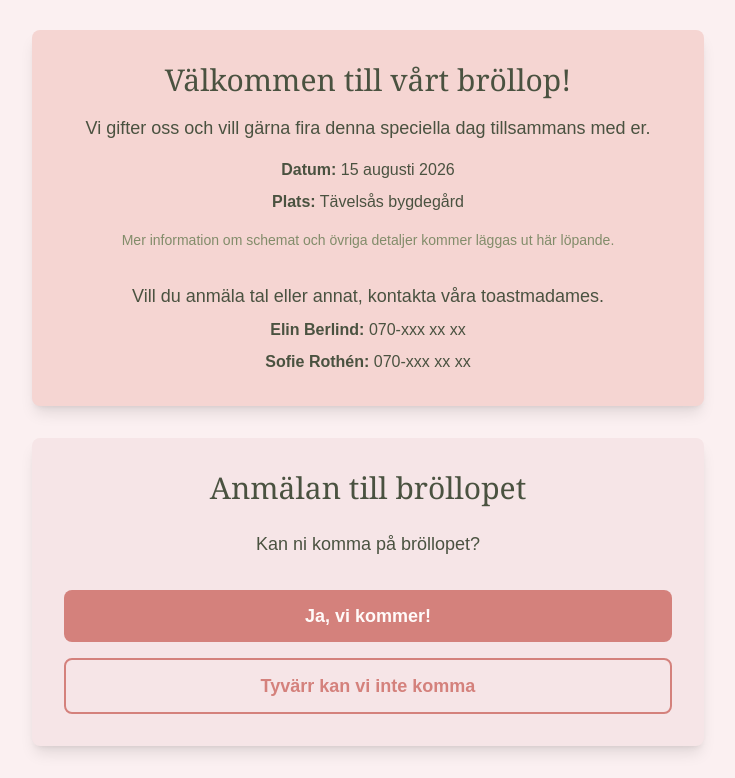
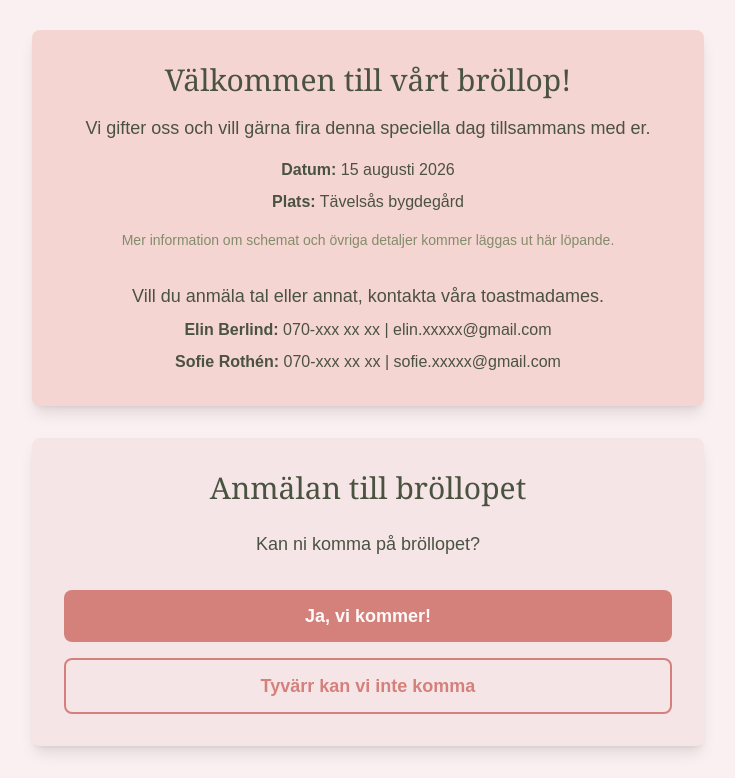
Before and after one commit to Alecktos/alecktos-website, a Next.js app: page / in a window 1280 px wide. Shown: the part 594-1372 px from the top of the page, without its empty margins (272-1007 px from the left). Built offline with nearby package versions, Linux system fonts and the light colour scheme; no server answers.

Commit message:
Add email to toastmasters

```diff
--- a/app/page.tsx
+++ b/app/page.tsx
@@ -43,8 +43,8 @@ export default function Home() {
 			          Vill du anmäla tal eller annat, kontakta våra toastmadames.
 		          </p>
 		          <div className="text-sage-darker space-y-2 text-sage-darker ">
-		          <p><strong>Elin Berlind:</strong> 070-xxx xx xx</p>
-		          <p><strong>Sofie Rothén:</strong> 070-xxx xx xx</p>
+		          <p><strong>Elin Berlind:</strong> 070-xxx xx xx | elin.xxxxx@gmail.com</p>
+		          <p><strong>Sofie Rothén:</strong> 070-xxx xx xx | sofie.xxxxx@gmail.com</p>
 	          </div>
 	          </div>
           </div>
```
